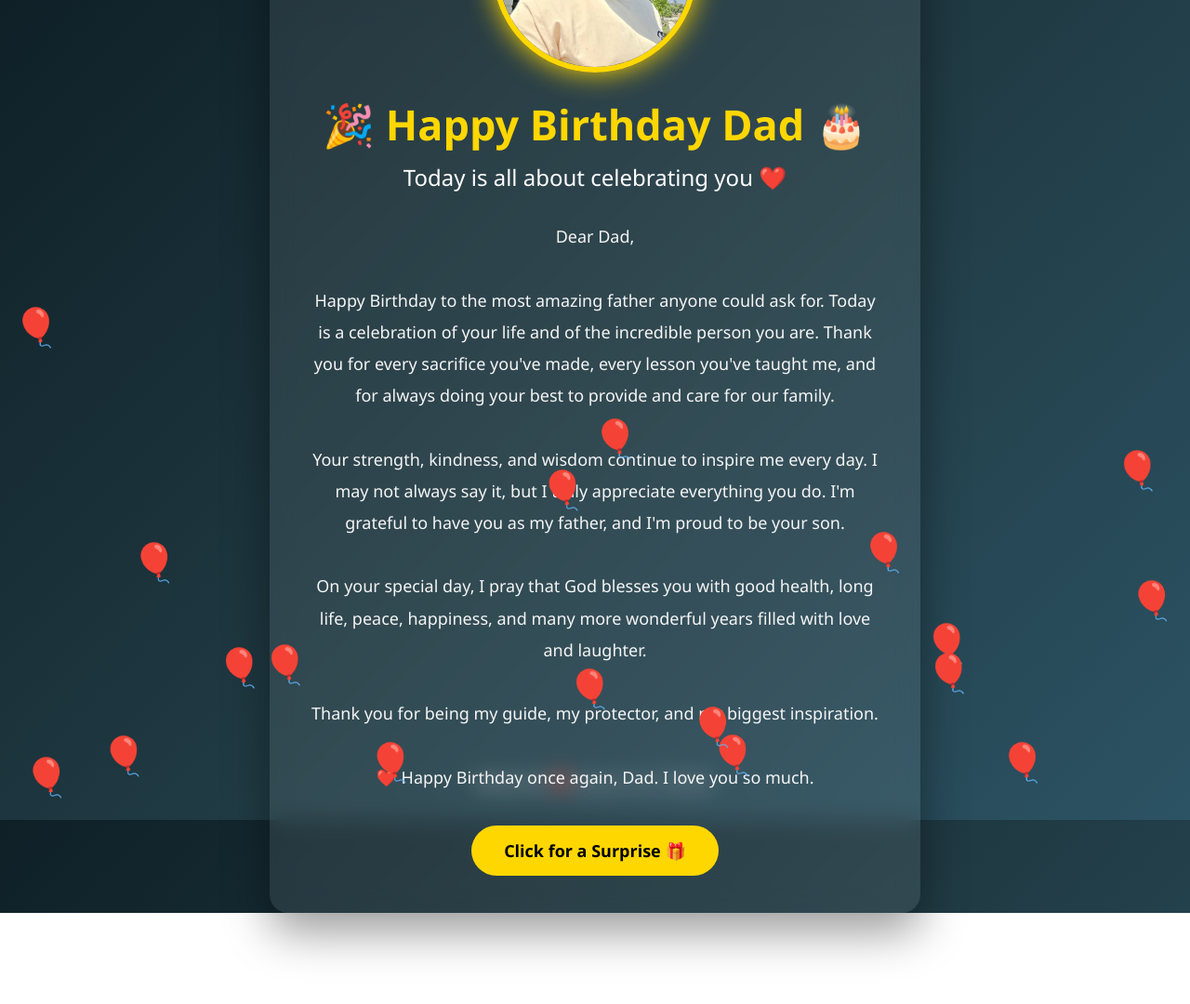
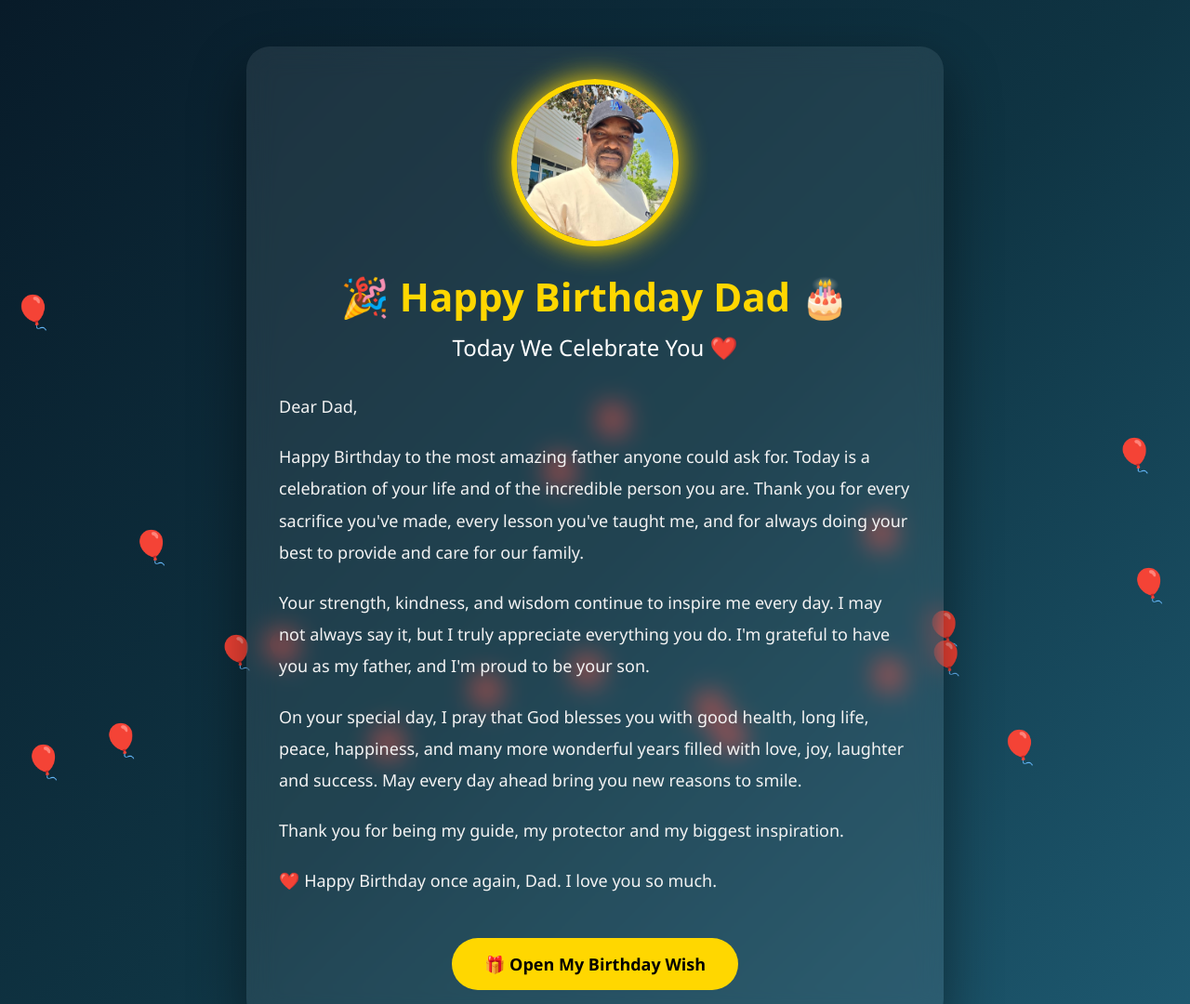
Before and after one commit to 2patrick23/random, a plain HTML site: page index.html in a window 1280 px wide. Shown: the top 1080 px of the page at 93% size. Before the commit the page ends 982 px from the top, so only its background shows below. Drawn offline with Linux system fonts and the light colour scheme.

Commit message:
Refactor index.html for birthday celebration
Updated styles and structure for birthday celebration page.

```diff
--- a/index.html
+++ b/index.html
@@ -16,116 +16,22 @@ font-family:'Segoe UI',sans-serif;
 }
 
 body{
-background:linear-gradient(135deg,#0f2027,#203a43,#2c5364);
+
+    background:linear-gradient(135deg,#081b29,#0f3443,#1f5d75);
     color:white;
     overflow-x:hidden;
-}
-
-.hero{
-height:100vh;
-display:flex;
-justify-content:center;
-align-items:center;
-text-align:center;
-padding:20px;
-}
-
-.card{
-background:rgba(255,255,255,.08);
-backdrop-filter:blur(12px);
-padding:40px;
-border-radius:20px;
-max-width:700px;
-box-shadow:0 20px 50px rgba(0,0,0,.4);
-animation:fade 2s;
-}
-
-.photo{
-
-width:220px;
-height:220px;
-border-radius:50%;
-overflow:hidden;
-margin:auto;
-border:6px solid gold;
-box-shadow:0 0 30px gold;
-}
-
-.photo img{
-
-width:100%;
-height:100%;
-object-fit:cover;
 
 }
 
-h1{
-
-margin-top:25px;
-font-size:45px;
-color:#FFD700;
-
-}
-
-h2{
-
-margin-top:10px;
-font-weight:300;
-
-}
-
-.message{
-
-margin-top:30px;
-line-height:1.9;
-font-size:18px;
-color:#f5f5f5;
-
-}
-
-button{
-
-margin-top:35px;
-padding:15px 35px;
-font-size:18px;
-border:none;
-border-radius:40px;
-background:gold;
-cursor:pointer;
-font-weight:bold;
-transition:.3s;
-
-}
-
-button:hover{
-
-transform:scale(1.08);
-
-}
-
-#surprise{
-
-display:none;
-margin-top:30px;
-font-size:32px;
-
-}
-
-footer{
-
-padding:30px;
-text-align:center;
-font-size:16px;
-color:#ddd;
-
-}
+/* Floating Balloons */
 
 .balloon{
 
     position:fixed;
-bottom:-120px;
-font-size:40px;
+    bottom:-100px;
+    font-size:35px;
     animation:float linear infinite;
+    z-index:0;
 
 }
 
@@ -145,30 +51,206 @@ transform:translateY(-120vh);
 
 }
 
+/* Main Container */
+
+.container{
+
+    min-height:100vh;
+
+    display:flex;
+
+    justify-content:center;
+
+    align-items:center;
+
+    padding:50px 20px;
+
+}
+
+/* Card */
+
+.card{
+
+    width:100%;
+    max-width:750px;
+
+    background:rgba(255,255,255,.08);
+
+    backdrop-filter:blur(15px);
+
+    border-radius:25px;
+
+    padding:35px;
+
+    text-align:center;
+
+    box-shadow:0 25px 60px rgba(0,0,0,.45);
+
+    animation:fade 1.5s;
+
+    position:relative;
+
+    z-index:2;
+
+}
+
 @keyframes fade{
 
 from{
 
 opacity:0;
-transform:translateY(40px);
+
+transform:translateY(30px);
 
 }
 
 to{
 
 opacity:1;
+
 transform:translateY(0);
 
 }
 
 }
 
+/* Photo */
+
+.photo{
+
+width:180px;
+height:180px;
+
+margin:auto;
+
+border-radius:50%;
+
+overflow:hidden;
+
+border:6px solid gold;
+
+box-shadow:0 0 30px gold;
+
+}
+
+.photo img{
+
+width:100%;
+height:100%;
+
+object-fit:cover;
+
+}
+
+/* Text */
+
+h1{
+
+margin-top:25px;
+
+font-size:42px;
+
+color:#FFD700;
+
+}
+
+h2{
+
+margin-top:10px;
+
+font-weight:300;
+
+}
+
+.message{
+
+margin-top:30px;
+
+line-height:1.9;
+
+font-size:18px;
+
+color:#f3f3f3;
+
+text-align:left;
+
+}
+
+.message p{
+
+margin-bottom:20px;
+
+}
+
+/* Button */
+
+button{
+
+margin-top:25px;
+
+padding:16px 35px;
+
+border:none;
+
+border-radius:40px;
+
+background:gold;
+
+font-size:18px;
+
+font-weight:bold;
+
+cursor:pointer;
+
+transition:.3s;
+
+}
+
+button:hover{
+
+transform:scale(1.08);
+
+}
+
+#gift{
+
+display:none;
+
+margin-top:25px;
+
+font-size:30px;
+
+font-weight:bold;
+
+color:gold;
+
+}
+
+/* Footer */
+
+footer{
+
+text-align:center;
+
+padding:25px;
+
+color:#ddd;
+
+}
+
+/* Confetti */
+
 .confetti{
 
 position:fixed;
+
+top:-30px;
+
 font-size:22px;
 
-animation:fall 5s linear forwards;
+animation:fall linear forwards;
+
+z-index:999;
 
 }
 
@@ -177,7 +259,53 @@ animation:fall 5s linear forwards;
 to{
 
 transform:translateY(120vh) rotate(720deg);
+
 opacity:0;
+
+}
+
+}
+
+/* Mobile */
+
+@media(max-width:768px){
+
+.card{
+
+padding:25px;
+
+}
+
+.photo{
+
+width:140px;
+height:140px;
+
+}
+
+h1{
+
+font-size:30px;
+
+}
+
+h2{
+
+font-size:18px;
+
+}
+
+.message{
+
+font-size:16px;
+
+line-height:1.8;
+
+}
+
+button{
+
+width:100%;
 
 }
 
@@ -189,7 +317,7 @@ opacity:0;
 
 <body>
 
-<section class="hero">
+<div class="container">
 
 <div class="card">
 
@@ -203,49 +331,63 @@ opacity:0;
 
 <h1>🎉 Happy Birthday Dad 🎂</h1>
 
-<h2>Today is all about celebrating you ❤️</h2>
+<h2>Today We Celebrate You ❤️</h2>
 
 <div class="message">
 
+<p>
+
 Dear Dad,
 
-<br><br>
+</p>
+
+<p>
 
 Happy Birthday to the most amazing father anyone could ask for. Today is a celebration of your life and of the incredible person you are. Thank you for every sacrifice you've made, every lesson you've taught me, and for always doing your best to provide and care for our family.
 
-<br><br>
+</p>
+
+<p>
 
 Your strength, kindness, and wisdom continue to inspire me every day. I may not always say it, but I truly appreciate everything you do. I'm grateful to have you as my father, and I'm proud to be your son.
 
-<br><br>
+</p>
 
-On your special day, I pray that God blesses you with good health, long life, peace, happiness, and many more wonderful years filled with love and laughter.
+<p>
 
-<br><br>
+On your special day, I pray that God blesses you with good health, long life, peace, happiness, and many more wonderful years filled with love, joy, laughter and success. May every day ahead bring you new reasons to smile.
 
-Thank you for being my guide, my protector, and my biggest inspiration.
+</p>
 
-<br><br>
+<p>
+
+Thank you for being my guide, my protector and my biggest inspiration.
+
+</p>
+
+<p>
 
 ❤️ Happy Birthday once again, Dad. I love you so much.
+
+</p>
 
 </div>
 
 <button onclick="celebrate()">
 
-Click for a Surprise 🎁
+🎁 Open My Birthday Wish
 
 </button>
 
-<div id="surprise">
+<div id="gift">
 
-🎉🎈 I Love You Dad! 🎈🎉
+🎉 I Love You Dad ❤️
 
 </div>
 
 </div>
 
-</section>
+</div>
 
 <footer>
 
@@ -255,11 +397,33 @@ Made with ❤️ by your son, Patrick.
 
 <script>
 
+/* Balloons */
+
+for(let i=0;i<20;i++){
+
+let balloon=document.createElement("div");
+
+balloon.className="balloon";
+
+balloon.innerHTML="🎈";
+
+balloon.style.left=Math.random()*100+"vw";
+
+balloon.style.animationDuration=(8+Math.random()*8)+"s";
+
+balloon.style.animationDelay=Math.random()*5+"s";
+
+document.body.appendChild(balloon);
+
+}
+
+/* Celebration */
+
 function celebrate(){
 
-document.getElementById("surprise").style.display="block";
+document.getElementById("gift").style.display="block";
 
-for(let i=0;i<200;i++){
+for(let i=0;i<180;i++){
 
 let c=document.createElement("div");
 
@@ -269,9 +433,7 @@ c.innerHTML=["🎉","🎊","✨","❤️","🎈"][Math.floor(Math.random()*5)];
 
 c.style.left=Math.random()*100+"vw";
 
-c.style.top="-20px";
-
-c.style.fontSize=(20+Math.random()*25)+"px";
+c.style.fontSize=(18+Math.random()*20)+"px";
 
 c.style.animationDuration=(3+Math.random()*3)+"s";
 
@@ -287,24 +449,6 @@ c.remove();
 
 }
 
-for(let i=0;i<18;i++){
-
-let b=document.createElement("div");
-
-b.className="balloon";
-
-b.innerHTML="🎈";
-
-b.style.left=Math.random()*100+"vw";
-
-b.style.animationDuration=(8+Math.random()*8)+"s";
-
-b.style.animationDelay=Math.random()*5+"s";
-
-document.body.appendChild(b);
-
-}
-
 </script>
 
 </body>
```
Lines whose indentation alone changed are shown as unchanged.
